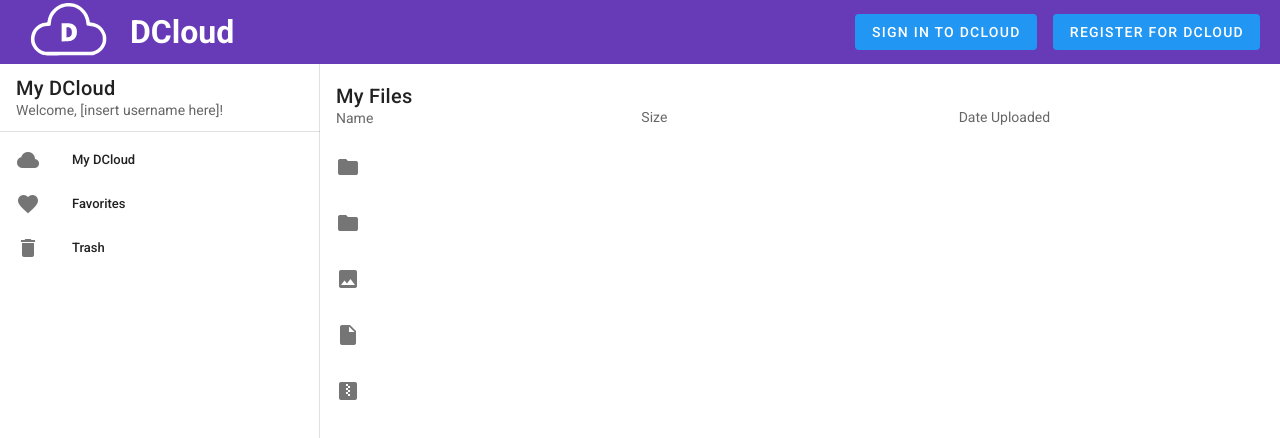
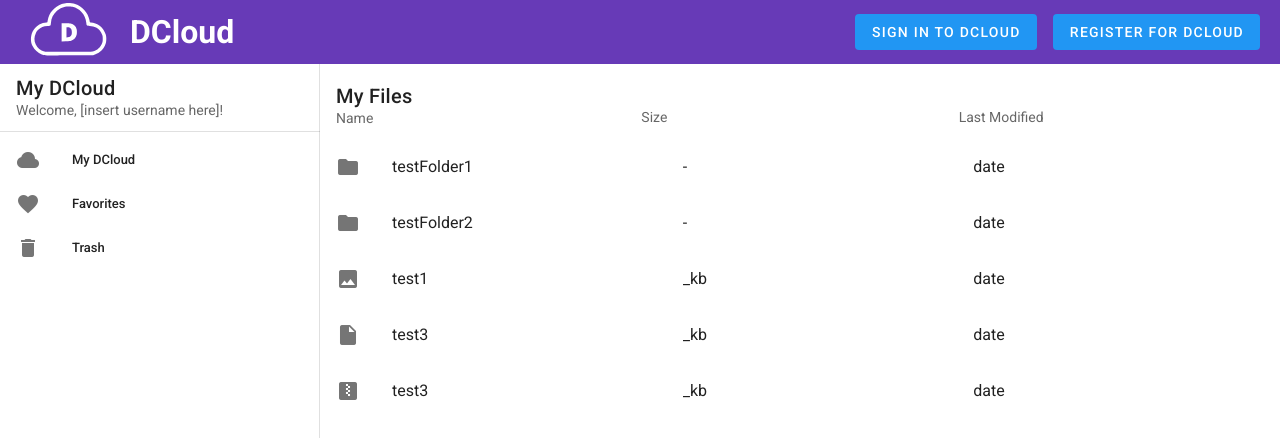
Before and after one commit to lpadgett/dcloud-client, a Vue app: page /home in a window 1280 px wide. Shown: the top 438 px of the page. Built offline with nearby package versions, Linux system fonts and the light colour scheme.

Commit message:
Fixed name/filesize/date issues and spacing of label issues

```diff
--- a/src/components/userFacing/FilesList.vue
+++ b/src/components/userFacing/FilesList.vue
@@ -22,7 +22,7 @@
                     <br/>
                 </v-list-item-title>
                 <v-list-item-subtitle>
-                    Date Uploaded
+                    Last Modified
                 </v-list-item-subtitle>
             </v-col>
         </v-list-item>
@@ -34,6 +34,15 @@
             <v-list-item-icon>
                 <v-icon>{{ 'mdi-folder' }}</v-icon>
             </v-list-item-icon>
+            <v-list-item-content>
+                {{ folder.name }}
+            </v-list-item-content>
+            <v-list-item-content>
+                -
+            </v-list-item-content>
+            <v-list-item-content>
+                {{ folder.lastModified }}
+            </v-list-item-content>
         </v-list-item>
         <v-list-item
                 v-for="file in files"
@@ -45,6 +54,15 @@
                 <v-icon v-else-if="file.type === 'archive'"> {{ 'mdi-zip-box' }}</v-icon>
                 <v-icon v-else> {{ 'mdi-file' }}</v-icon>
             </v-list-item-icon>
+            <v-list-item-content>
+                {{ file.name}}
+            </v-list-item-content>
+            <v-list-item-content>
+                {{ file.size}}
+            </v-list-item-content>
+            <v-list-item-content>
+                {{ file.lastModified }}
+            </v-list-item-content>
         </v-list-item>
     </v-list>
 </template>
```
